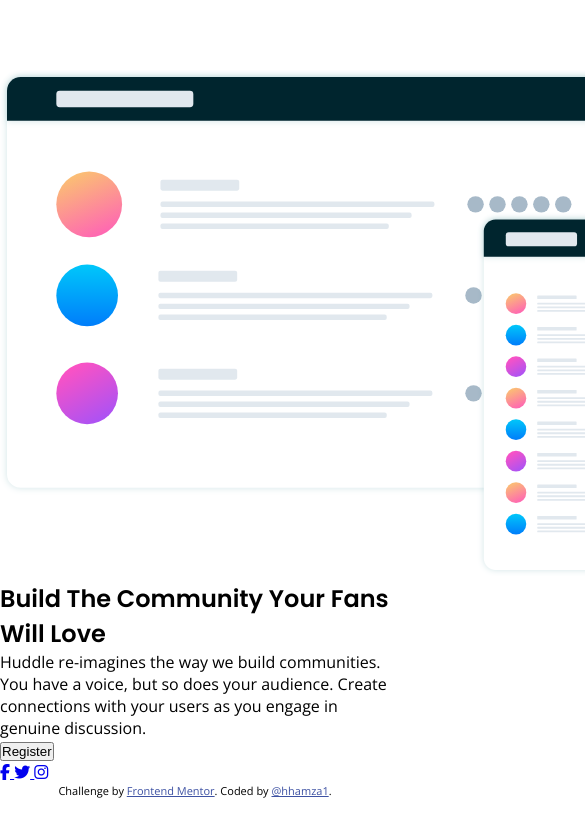
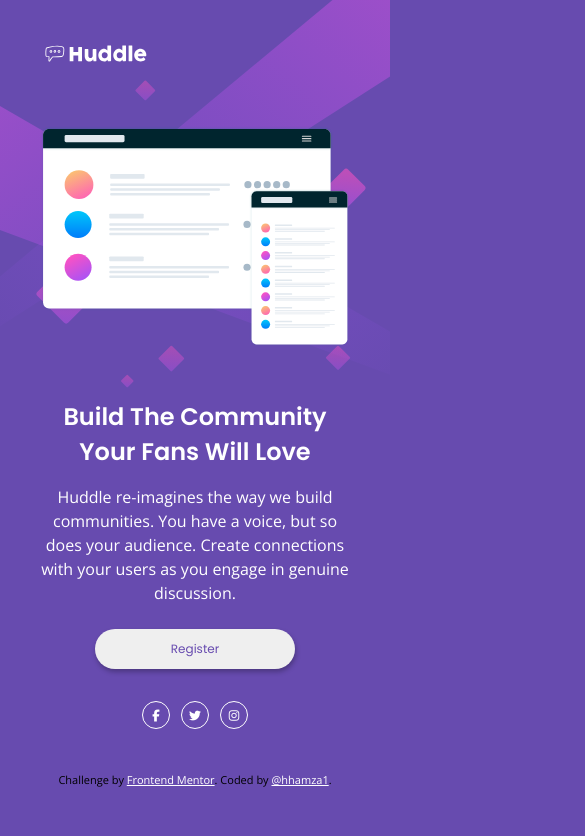
Before and after one commit to hhamza1/fem-huddle-landing-page, a plain HTML site: page index.html in a window 390 px wide. Shown: the top 836 px of the page, 585 px wide, since content can reach past the window. Drawn offline with nearby package versions, Linux system fonts and the light colour scheme.

Commit message:
Added mobile-view style

```diff
--- a/css/style.css
+++ b/css/style.css
@@ -23,7 +23,11 @@ li {
 }
 
 body {
-    font-family: "Open Sans", sans-serif;
+    font-family: 'Open Sans', sans-serif;
+    background: url(../assets/bg-mobile.svg);
+    background-size: contain;
+    background-color: var(--violet);
+    background-repeat: no-repeat;
 }
 
 h1,
@@ -35,7 +39,111 @@ h6 {
     font-family: "Poppins", sans-serif;
 }
 
+.container {
+    padding: 13px 40px;
+}
 
 
-.attribution { font-size: 11px; text-align: center; }
-.attribution a { color: hsl(228, 45%, 44%); }
+/*========== Logo & logo container ===========*/
+
+.logo-container {
+    padding: 27px 0;
+}
+
+.logo-container img {
+    width: 35%;
+}
+
+
+/*========== illustration & its container ===========*/
+
+
+.img-container {
+    padding: 27px 0;
+    position: relative;
+}
+
+
+.img-container img {
+    width: 100%;
+}
+
+
+/*========== community section ===========*/
+
+.community {
+    color: white;
+    text-align: center;
+    padding: 20px 0;
+}
+
+.community-title {
+    font-weight: 600;
+    padding-bottom: 8px;
+}
+
+.community-paragraph {
+    line-height: 24px;
+    padding-top: 8px;
+    padding-bottom: 12px;
+}
+
+.btn-register {
+    font-family: 'Poppins', sans-serif;
+    font-size: 12px;
+    color: var(--violet);
+    border: 0;
+    border-radius: 20px;
+    box-shadow: 1px 3px 5px rgba(0, 0, 0, 0.269022);
+    padding: 11px 0;
+    width: 100%;
+    max-width: 200px;
+    margin-top: 12px;
+    margin-bottom: 32px;
+    cursor: pointer;
+    transition: all .3s ease-in-out;
+
+}
+
+.btn-register:hover {
+    color: #fff;
+    background-color: var(--soft-magenta);
+}
+
+.sm-icons {
+    display: flex;
+    flex-direction: row;
+    justify-content: center;
+    align-items: center;
+    gap: 11px;
+}
+
+
+.icon-anchor {
+    text-decoration: none;
+    color: #fff;
+    cursor: pointer;
+    border: 1px solid #fff;
+    border-radius: 50%;
+    width: 28px;
+    height: 28px;
+    padding: 5px 4px 0px 4px;
+    font-size: 12px;
+    transition: all .3s ease-in-out;
+}
+
+.icon-anchor:active, .icon-anchor:visited {
+    color: #fff;
+}
+
+
+.icon-anchor:hover {
+    color: var(--violet);
+    background: #fff;
+    border-color: var(--violet);
+    transform: scale(1.3);
+}
+
+
+.attribution { padding: 10px 0; font-size: 11px; text-align: center; }
+.attribution a { color: #fff; }
```
